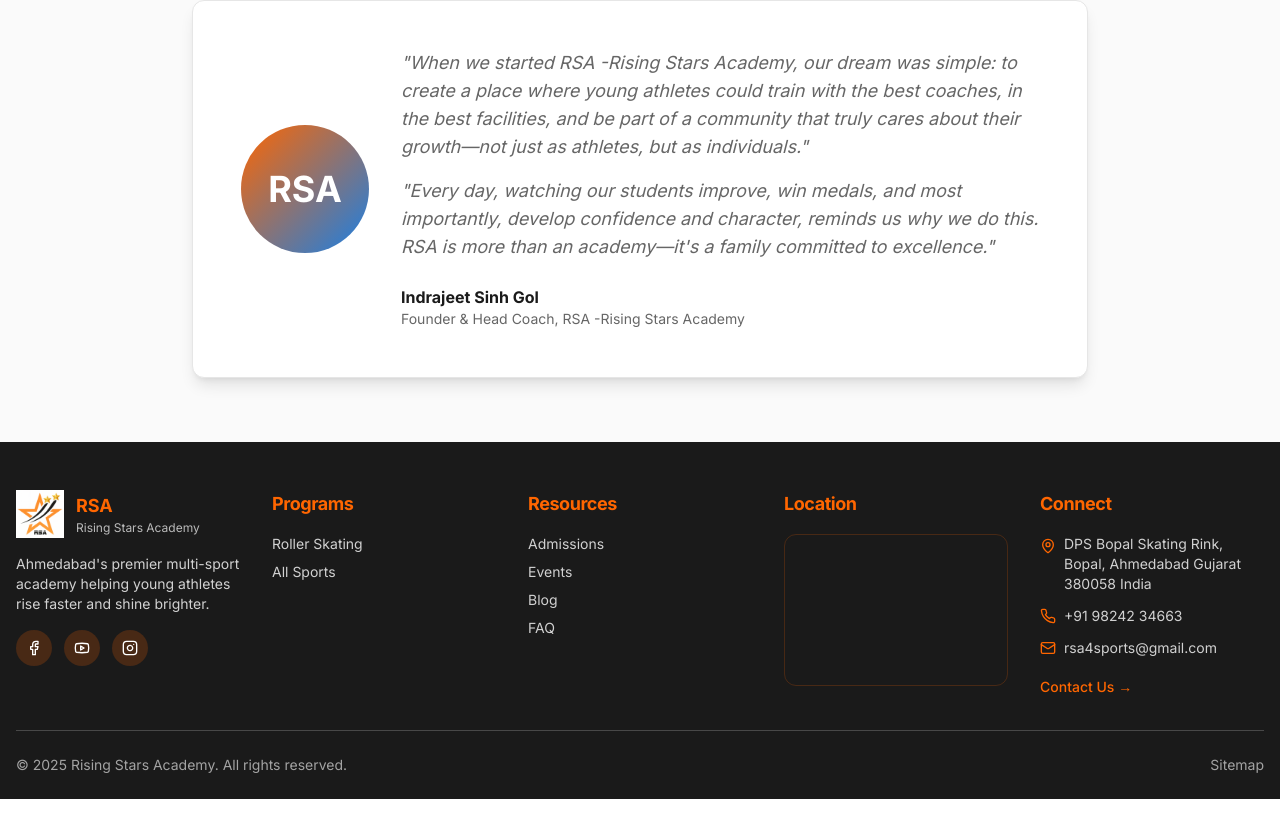
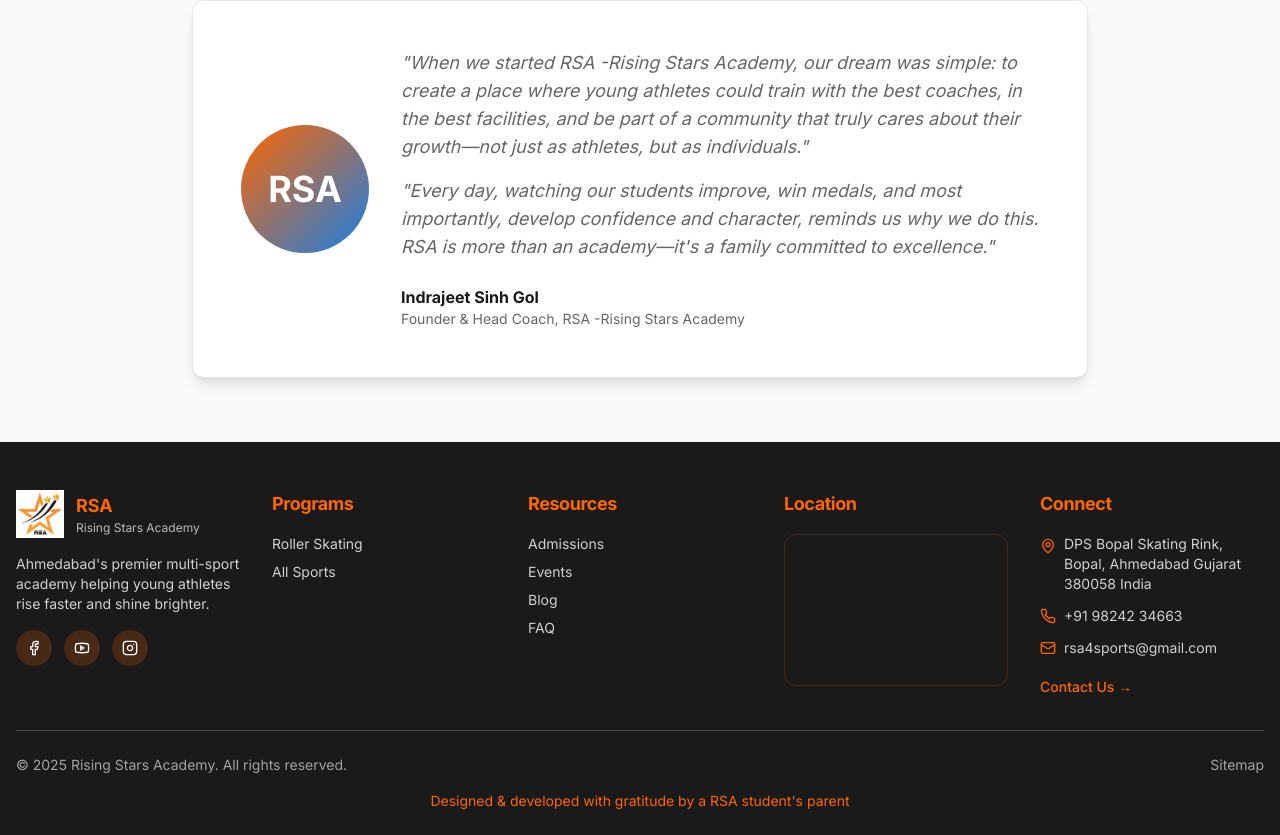
Before and after one commit to soumodip-m/rising-star-skate-hub, a React (Vite) app: page /about in a window 1280 px wide. Shown: the part 2019-2854 px from the top of the page. Before the commit the page ends 2818 px from the top, so only its background shows below. Built offline with nearby package versions, Linux system fonts and the light colour scheme; grey boxes are pictures that could not be loaded; the HTML template or start-up script is replaced by a standard one.

Commit message:
Add student parent attribution

```diff
--- a/src/components/Footer.tsx
+++ b/src/components/Footer.tsx
@@ -128,6 +128,9 @@ export default function Footer() {
               </Link>
             </div>
           </div>
+          <div className="text-center mt-4">
+            <p className="text-sm text-primary">Designed & developed with gratitude by a RSA student's parent</p>
+          </div>
         </div>
       </div>
     </footer>;
```
